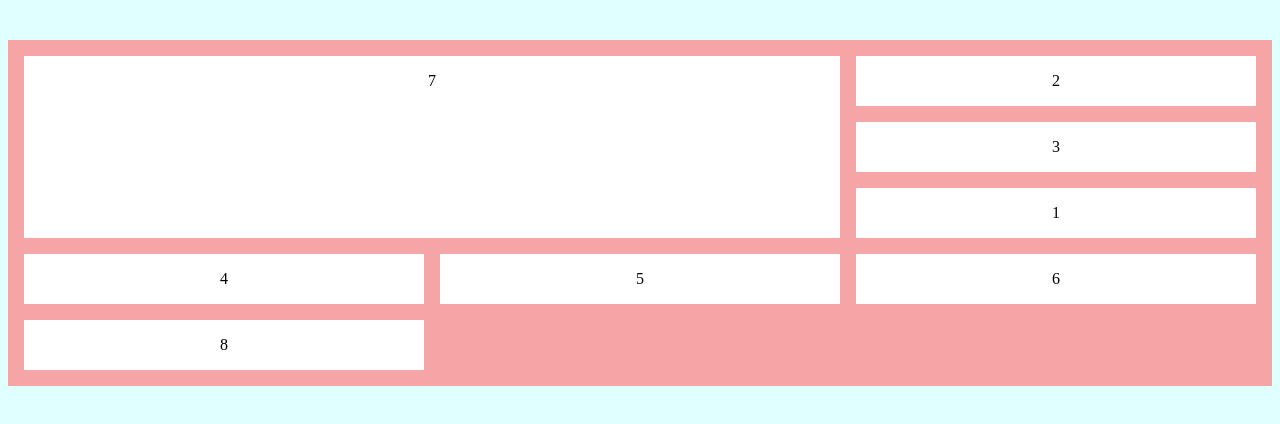
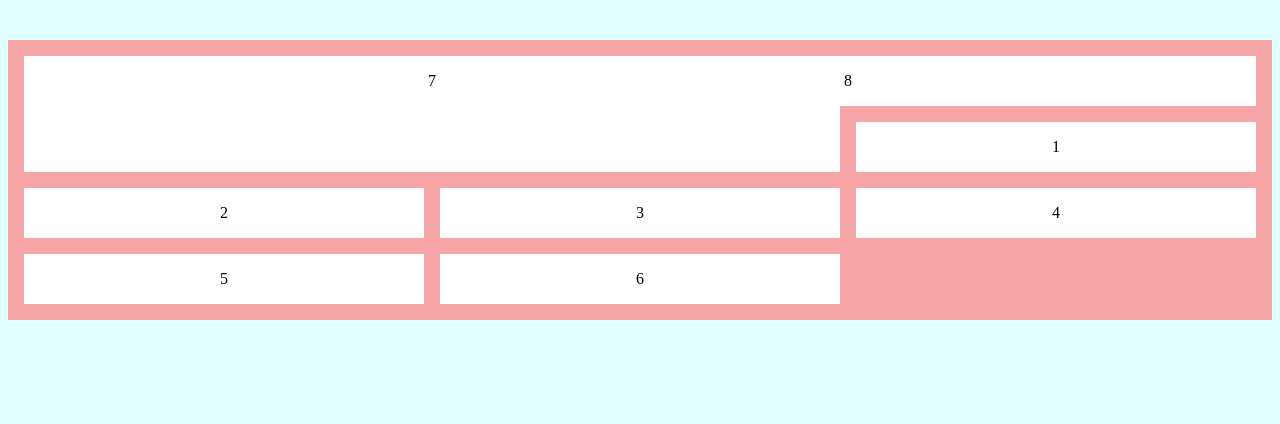
Before and after one commit to AndreDiekmannWebDev/Quiz-Project, a plain HTML site: page 02-UIB/23-Grid-child-element-02-09-24/live-coding/grid-column-grid-row.html in a window 1280 px wide. Shown: the part 60-484 px from the top of the page. Drawn offline with Linux system fonts and the light colour scheme.

Commit message:
chore: Update grid layout in style.css

```diff
--- a/02-UIB/23-Grid-child-element-02-09-24/live-coding/style.css
+++ b/02-UIB/23-Grid-child-element-02-09-24/live-coding/style.css
@@ -19,6 +19,7 @@ h1 {
   background-color: rgb(245, 165, 165);
   gap: 1em;
   /* grid-template-columns: repeat(3, 1fr); */
+  /* Vertikale linien konnte bennen werden */
   grid-template-columns: [first] 1fr [second] 1fr [third] 1fr [fourth];
   /* grid-auto-rows: 100px; */
 }
@@ -30,13 +31,15 @@ h1 {
   /* grid-column-start: 2;
   grid-column-end: 4; */
   /* shorthand */
-  /* grid-column: 2 / 4;
-  grid-column: 2 / span 2; */
+  grid-column: 2 / 4;
+
+  /* Hiert ist span 2 / span = 2 / 4 */
+  grid-column: 2 / span 2;
   /* grid-row-start: 1;
   grid-row-end: 2; */
   /* shorthand */
-  /* grid-row: 1 / 2;
-  grid-row: 1 / span 2; */
+  grid-row: 1 / 2;
+  grid-row: 1 / span 2;
 }
 .item:nth-child(1) {
   /* grid-row: 2 / 3; */
@@ -54,6 +57,8 @@ h1 {
 .item:nth-child(7) {
   /* grid-row: 1 / span 3;
   grid-column: 1 / span 2; */
+
+  /* shorthand row-start / column-start / row-end / column-end */
   grid-area: 1 / 1 / 4 / 3;
   grid-area: 1 / 1 / span 3 / span 2;
 }
@@ -65,6 +70,7 @@ h1 {
   padding: 10px;
   gap: 1em;
   grid-template-columns: 150px repeat(2, 1fr);
+  /* . bedeutet leer, die namen werden die Elemente durch grid-area bekommen */
   grid-template-areas:
     "logo header header"
     "aside main main"
@@ -76,6 +82,7 @@ h1 {
   background-color: lightgray;
 }
 .logo {
+  /* element Name geben */
   grid-area: logo;
 }
 aside {
@@ -90,7 +97,7 @@ header {
 footer {
   grid-area: footer;
 }
-
+/* Wiederholen */
 .container-test {
   margin-top: 100px;
   padding: 1em;
```
Also changed, not shown: 02-UIB/23-Grid-child-element-02-09-24/live-coding/grid-column-grid-row.html (renamed from 02-UIB/23-Grid-child-element-02-09-24/live-coding/index.html), 02-UIB/23-Grid-child-element-02-09-24/live-coding/grid-template-area.html (renamed from 02-UIB/23-Grid-child-element-02-09-24/live-coding/index2.html), 1 other file.
